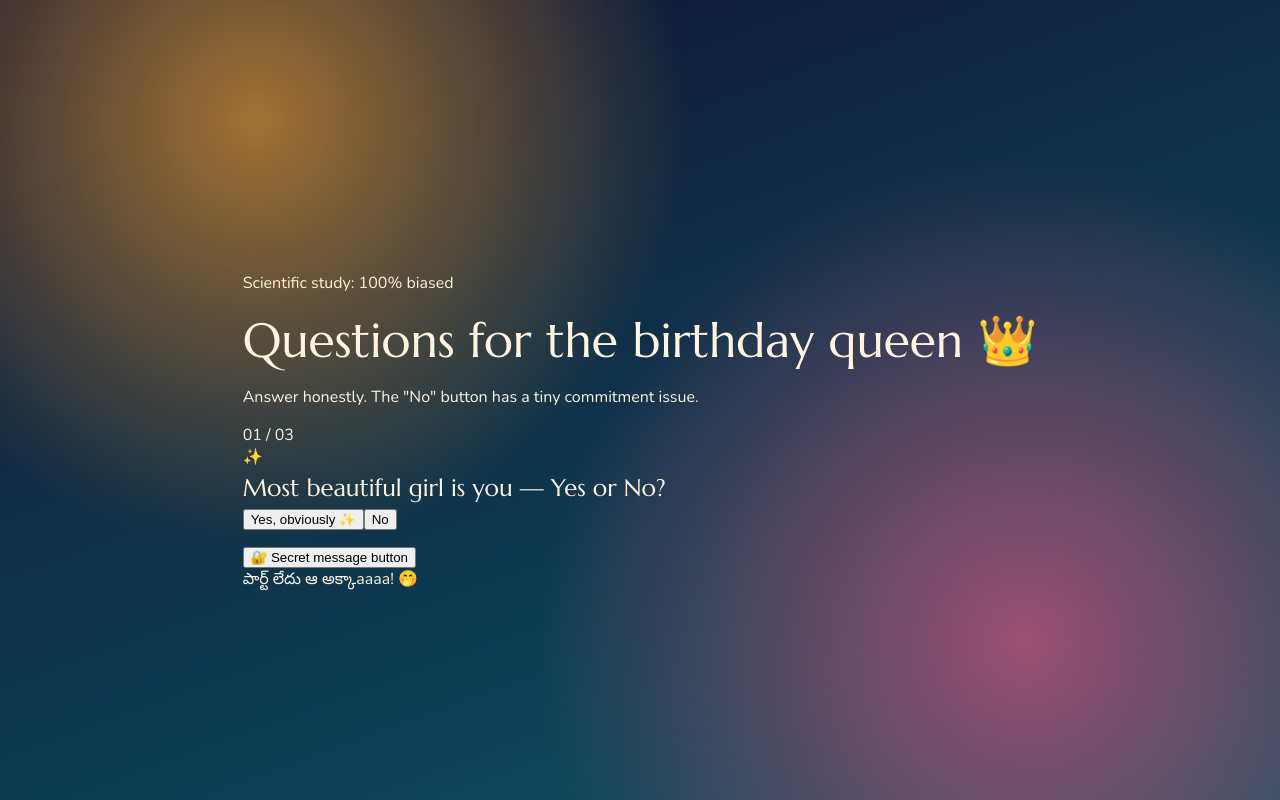
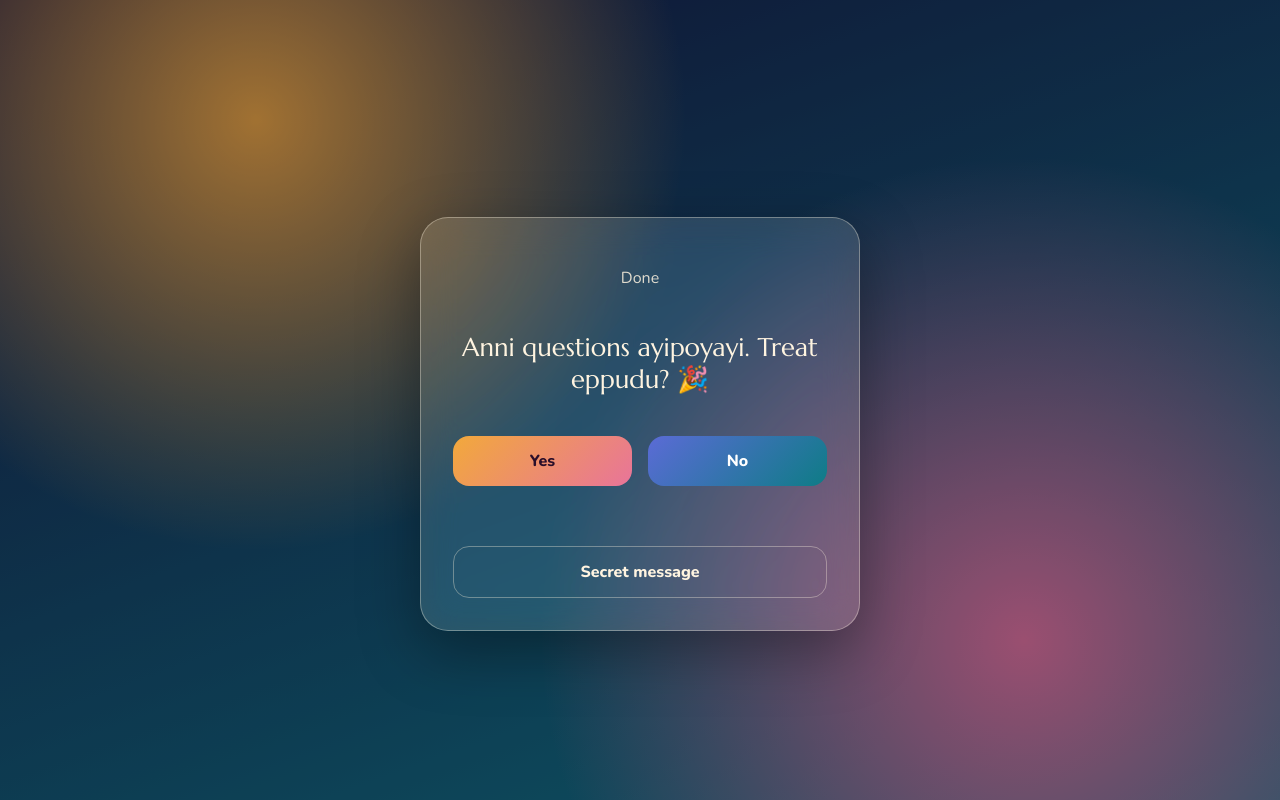
Before and after one commit to chinni-123-157/BDay-Of-Akka, a Flask app: template templates/questions.html in a window 1280 px wide. Run offline with Flask 3, Linux system fonts and the light colour scheme; the template is opened without the code that fills it: most values are stand-ins (such as "Sample title", 1, 10 or a date in 2020); some libraries are stand-ins or nearby versions.

Commit message:
Refactor questions.html layout and scripts

```diff
--- a/templates/questions.html
+++ b/templates/questions.html
@@ -1,17 +1,31 @@
-{% extends 'base.html' %}
-{% block title %}The Most Important Questions{% endblock %}
-{% block page %}questions{% endblock %}
+{% extends "base.html" %}
+{% block title %}Questions{% endblock %}
 {% block content %}
-<section class="question-layout reveal">
-  <div class="section-heading"><p class="eyebrow">Scientific study: 100% biased</p><h1>Questions for the birthday queen 👑</h1><p>Answer honestly. The "No" button has a tiny commitment issue.</p></div>
-  <section class="question-card glass-panel" id="questionCard">
-    <div class="question-count"><span id="questionNumber">01</span> / 03</div>
-    <div class="question-emoji" id="questionEmoji">✨</div>
-    <h2 id="questionText">Most beautiful girl is you — Yes or No?</h2>
-    <div class="answer-zone" id="answerZone"><button class="button primary answer-yes" id="yesButton">Yes, obviously ✨</button><button class="button no-button" id="noButton">No</button></div>
-    <p class="question-response" id="questionResponse" aria-live="polite"></p>
-  </section>
-  <button class="secret-button" id="secretButton" type="button">🔐 Secret message button</button>
-  <div class="secret-note" id="secretNote" role="status">పార్ట్ లేదు ఆ అక్కాaaaa! 🤭</div>
+<section class="glass card quiz">
+  <p class="sub" id="count"></p>
+  <h2 id="q"></h2>
+  <div class="answers">
+    <button class="btn yes" id="yes">Yes</button>
+    <button class="btn no" id="no">No</button>
+  </div>
+  <div id="pop" class="pop" hidden></div>
+  <button class="btn ghost" id="secret">Secret message</button>
 </section>
+<div id="toast" class="toast" hidden></div>
 {% endblock %}
+{% block scripts %}<script>
+const Q={{ qs|tojson }}; let i=0;
+const $=id=>document.getElementById(id), no=$('no'), pop=$('pop');
+function show(){
+  if(i>=Q.length){ $('q').textContent='Anni questions ayipoyayi. Treat eppudu? 🎉'; $('count').textContent='Done'; $('yes').hidden=no.hidden=true; return; }
+  $('count').textContent=`Question ${i+1} of ${Q.length}`; $('q').textContent=Q[i].text; pop.hidden=true;
+  no.style.transform='';
+}
+function dodge(e){ e.preventDefault(); const r=Math.min(innerWidth,500)/2.2;
+  no.style.transform=`translate(${(Math.random()-.5)*2*r}px,${(Math.random()-.5)*160}px)`; }
+no.addEventListener('mouseenter',dodge); no.addEventListener('touchstart',dodge,{passive:false}); no.addEventListener('click',dodge);
+$('yes').onclick=()=>{ pop.textContent=Q[i].popup; pop.hidden=false; pop.classList.remove('bump'); void pop.offsetWidth; pop.classList.add('bump');
+  setTimeout(()=>{i++;show();},2200); };
+$('secret').onclick=()=>{ const t=$('toast'); t.textContent='part ledhu aa akkaaaaa'; t.hidden=false; setTimeout(()=>t.hidden=true,3500); };
+show();
+</script>{% endblock %}
```
